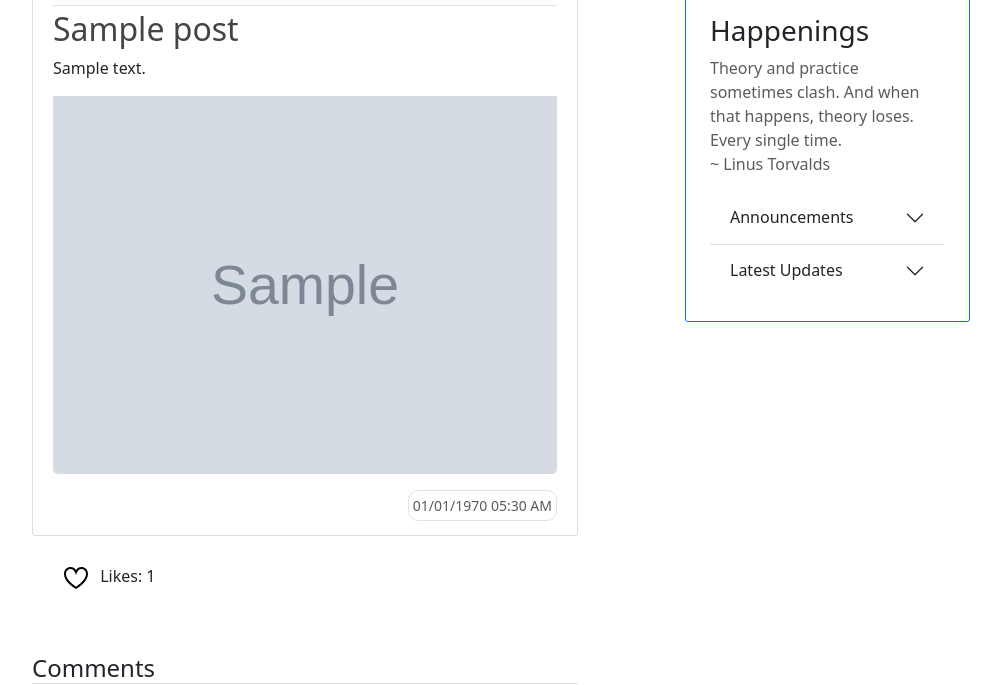
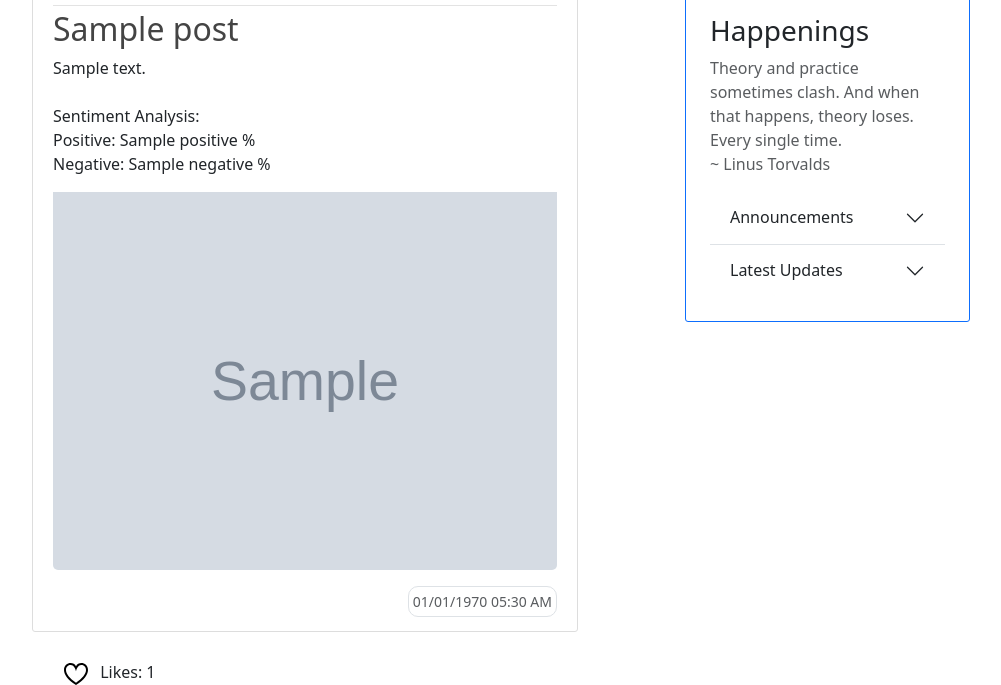
Before and after one commit to gegendepressed/OpenMedia, a Flask app: page /post/1 in a window 1280 px wide. Shown: the part 102-787 px from the top of the page, without its empty margins (145-1146 px from the left). Run offline with Flask 3, Linux system fonts and the light colour scheme; tables that the repository leaves empty hold one stand-in row (values such as "Sample post"); grey boxes marked "Sample" are stand-in pictures; a database or web service that is not in the repository returns one stand-in record (values such as "Sample title"); data that the repository does not hold is empty; some libraries are stand-ins or nearby versions.

Commit message:
posts: [EXPERIMENTAL] merge sentiment analysis API
Signed-off-by: FrosT2k5 <yashpatil2k5@gmail.com>

```diff
--- a/app.py
+++ b/app.py
@@ -15,6 +15,7 @@ import secrets
 from sqlalchemy import delete
 from PIL import Image
 from io import BytesIO
+import requests
 
 login_manager = LoginManager()
 mail = Mail()
@@ -265,6 +266,17 @@ def new_post():
 @app.route("/post/<int:post_id>", methods=['GET', 'POST'])
 def post(post_id):
     post = db.session.execute(db.select(Posts).where(Posts.id == post_id)).scalar_one_or_none()
+    sentiment_json = {}
+
+    # Get the sentiment analysis of the Post
+    try:
+        res = requests.post("http://localhost:6001/predict_json",
+            json={"text": post.title + ". " + post.text})
+        sentiment_json = res.json()
+    except:
+        sentiment_json = {}
+
+    print(sentiment_json)
     comments_list = post.comments[::-1] if post.comments else []
     if current_user.is_authenticated:
         has_liked = db.session.execute(select(Likes)
@@ -285,9 +297,9 @@ def post(post_id):
             flash('Comment Created!', 'success')
             return redirect(url_for("post", post_id=post_id))
 
-        return render_template('post.html', post=post,datetime=datetime,comments=comments_list,form=form,tz=tz, has_liked=has_liked)
+        return render_template('post.html', post=post,datetime=datetime,comments=comments_list, sentiment_json=sentiment_json,form=form,tz=tz, has_liked=has_liked)
     else:
-        return render_template('post.html', post=post,datetime=datetime,comments=comments_list,form=None,tz=tz)
+        return render_template('post.html', post=post,datetime=datetime,comments=comments_list, sentiment_json=sentiment_json,form=None,tz=tz)
 
 @app.route("/post/<int:post_id>/update", methods=['GET', 'POST'])
 @login_required
--- a/requirements.txt
+++ b/requirements.txt
@@ -12,3 +12,4 @@ Flask-Mail
 Pillow
 gunicorn
 PyMySQL
+requests
--- a/templates/macros.html
+++ b/templates/macros.html
@@ -1,4 +1,4 @@
-{% macro render_post(post, datetime, tz) -%}
+{% macro render_post(post, datetime, tz, sentiment_json={}) -%}
     <div class="media-body">
         <div class="article-metadata">
             <div>
@@ -11,7 +11,13 @@
             </div>
         </div>
         <h2><a class="article-title text-decoration-none" href="{{ url_for('post',post_id=post.id) }}">{{ post.title }}</a></h2>
-        <p class="article-content">{{ post.text }}</p>
+        <p class="article-content">{{ post.text }}{% if sentiment_json %}
+
+                Sentiment Analysis:
+                Positive: {{ sentiment_json['positive'] }} %
+                Negative: {{ sentiment_json['negative'] }} %
+            {% endif %}</p>
+
         {% if post.image %}
             <img class="card-img-bottom mb-3" src="{{ post.image }}" alt="Card image cap">
         {% endif %}
--- a/templates/post.html
+++ b/templates/post.html
@@ -3,7 +3,7 @@
 
 {% block content %}
 <article class="media content-section card">
-    {{ macro.render_post(post, datetime, tz) }}
+    {{ macro.render_post(post, datetime, tz, sentiment_json) }}
 </article>
 <li class="button-container d-flex justify-content-between">
     <div class="mt-2 mb-4">
```
